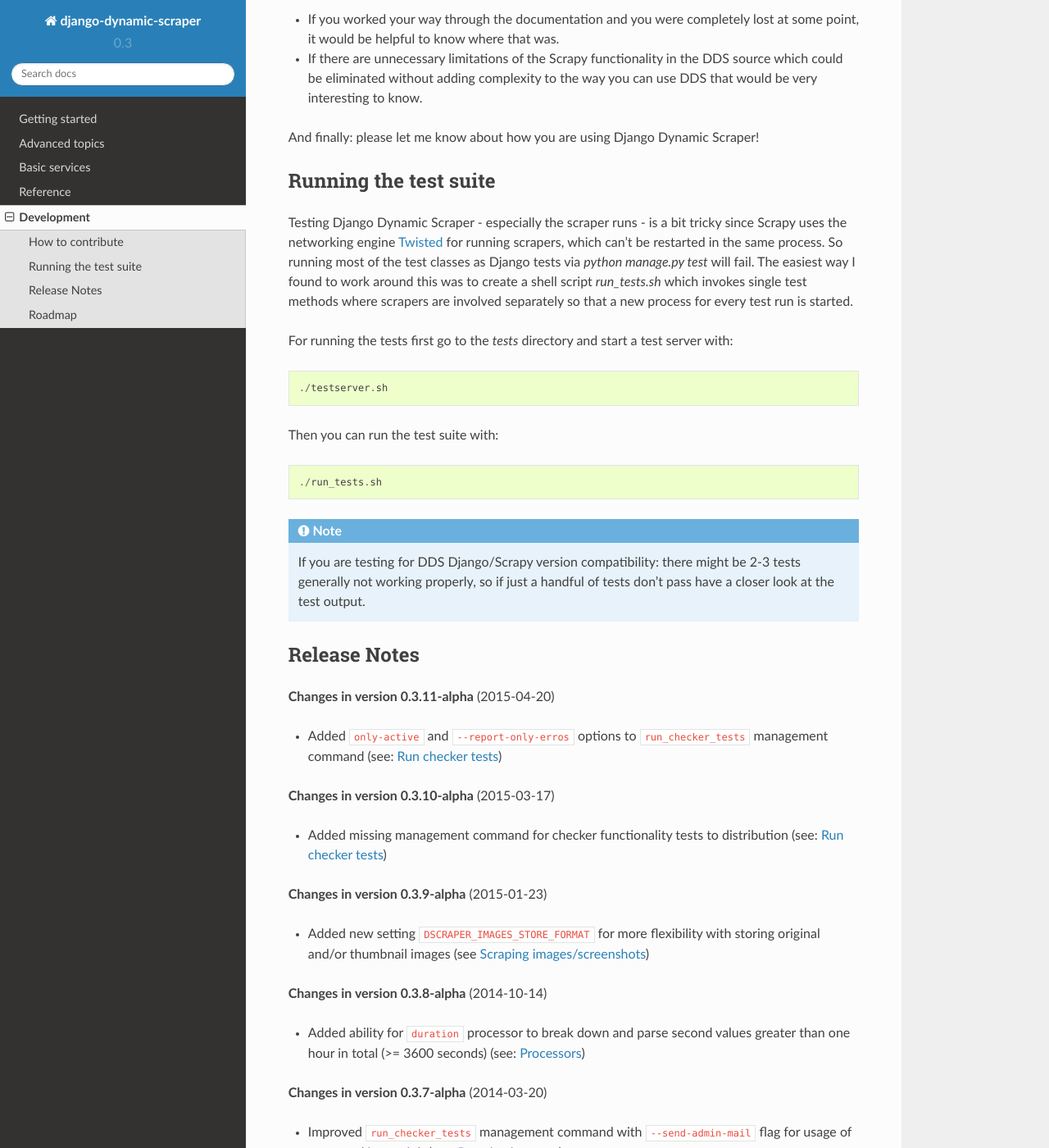
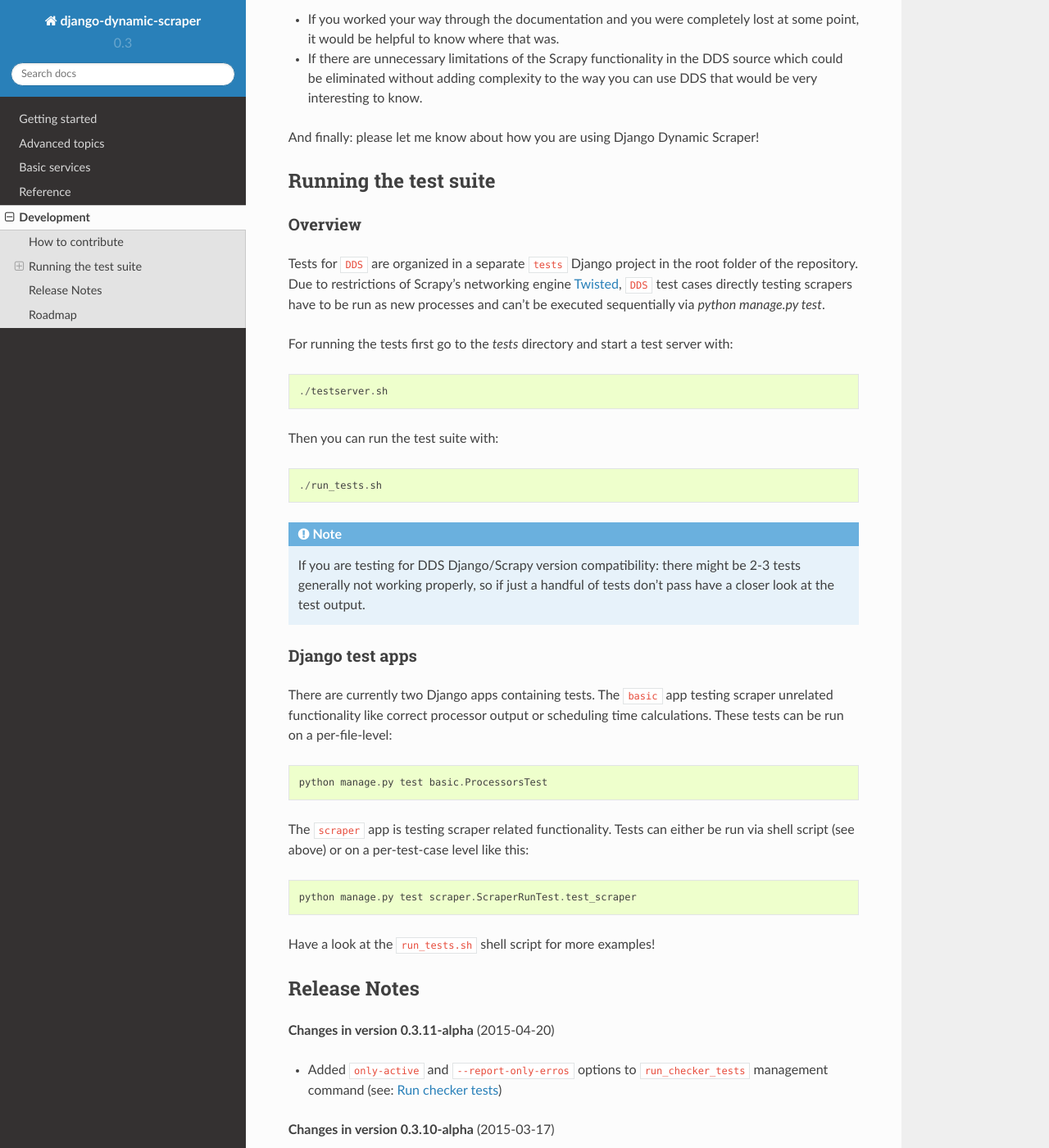
Before and after one commit to dev02019/django-dynamic-scraper, a Sphinx documentation site: the page built from docs/development.rst, in a window 1280 px wide and 1400 px high, scrolled down 492 px. Shown: the whole window at 82% size. Built offline with Sphinx 7.4.7 and the Read the Docs theme 2.0.0, drawn with Linux system fonts in a browser that asks for light colours.

Commit message:
Enhanced test documentation with description of test Django project structure, instructions on how to run tests separately

```diff
--- a/docs/development.rst
+++ b/docs/development.rst
@@ -31,11 +31,12 @@ And finally: please let me know about how you are using Django Dynamic Scraper!
 
 Running the test suite
 ======================
-Testing Django Dynamic Scraper - especially the scraper runs - is a bit tricky since Scrapy uses the
-networking engine `Twisted <http://twistedmatrix.com/>`_ for running scrapers, which can't be restarted
-in the same process. So running most of the test classes as Django tests via `python manage.py test` will
-fail. The easiest way I found to work around this was to create a shell script `run_tests.sh` which invokes
-single test methods where scrapers are involved separately so that a new process for every test run is started.
+
+Overview
+--------
+Tests for ``DDS`` are organized in a separate ``tests`` Django project in the root folder of the repository.
+Due to restrictions of Scrapy's networking engine `Twisted <http://twistedmatrix.com/>`_, ``DDS`` test cases directly
+testing scrapers have to be run as new processes and can't be executed sequentially via `python manage.py test`.
 
 For running the tests first go to the `tests` directory and start a test server with::
 
@@ -48,6 +49,20 @@ Then you can run the test suite with::
 .. note::
    If you are testing for DDS Django/Scrapy version compatibility: there might be 2-3 tests generally not working
    properly, so if just a handful of tests don't pass have a closer look at the test output.
+
+Django test apps
+----------------
+There are currently two Django apps containing tests. The ``basic`` app testing scraper unrelated functionality
+like correct processor output or scheduling time calculations. These tests can be run on a per-file-level::
+
+  python manage.py test basic.ProcessorsTest
+
+The ``scraper`` app is testing scraper related functionality. Tests can either be run via shell script (see above)
+or on a per-test-case level like this::
+
+  python manage.py test scraper.ScraperRunTest.test_scraper
+
+Have a look at the ``run_tests.sh`` shell script for more examples!
 
 .. _releasenotes:
 
```
